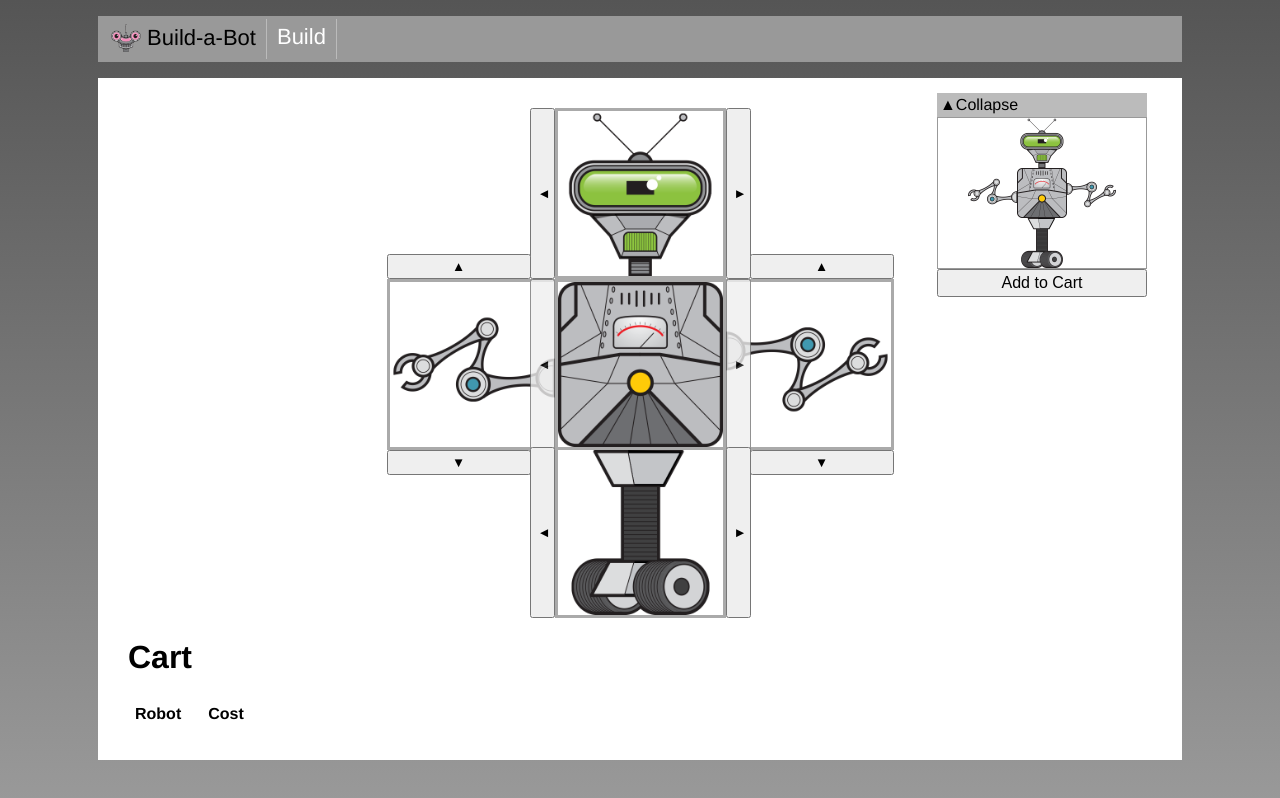
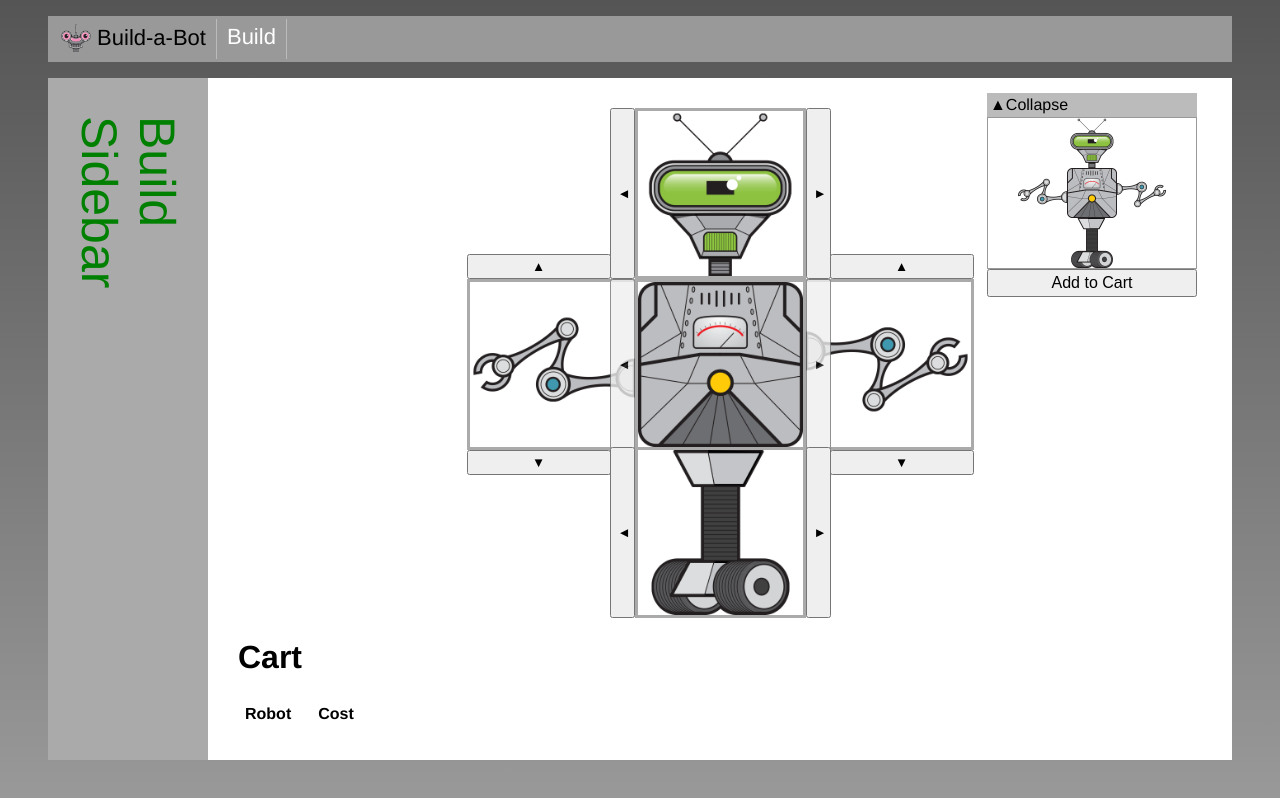
Before and after one commit to mgarnick1/build-a-bot, a Vue app: page /#/build in a window 1280 px wide. Built offline with nearby package versions, Linux system fonts and the light colour scheme.

Commit message:
add sidebars and add named views

```diff
--- a/src/App.vue
+++ b/src/App.vue
@@ -15,15 +15,20 @@
         </ul>
       </nav>
     </header>
-    <main>
-      <router-view/>
-    </main>
+    <div class="container">
+      <aside class="aside">
+        <router-view name="sidebar"/>
+      </aside>
+      <main>
+        <router-view/>
+      </main>
+    </div>
   </div>
 </template>
 
 <script>
 export default {
-  name: 'app',
+  name: "app"
 };
 </script>
 <style>
@@ -39,16 +44,15 @@
 }
 
 main {
-  margin: 0 auto;
   padding: 30px;
   background-color: #fff;
-  width: 1024px;
+  width: 964px;
   min-height: 300px;
 }
 
 header {
   background-color: #999;
-  width: 1084px;
+  width: 1184px;
   margin: 0 auto;
 }
 ul {
@@ -72,4 +76,15 @@
 .router-link-active {
   color: white;
 }
+.container {
+  display: flex;
+  margin: 10px auto 0 auto;
+  justify-content: center;
+}
+.aside {
+  padding: 30px;
+  background-color: #aaa;
+  width: 100px;
+  min-height: 300px;
+}
 </style>
--- a/src/router/index.js
+++ b/src/router/index.js
@@ -8,6 +8,8 @@
 import RobotArms from '../parts/RobotArms.vue';
 import RobotTorsos from '../parts/RobotTorsos.vue';
 import RobotBases from '../parts/RobotBases.vue';
+import SideBarStandard from '../sidebars/SideBarStandard.vue';
+import SideBarBuild from '../sidebars/SideBarBuild.vue';
 
 Vue.use(Router);
 
@@ -16,12 +18,18 @@
     {
       path: '/',
       name: 'Home',
-      component: HomePage,
+      components: {
+        default: HomePage,
+        sidebar: SideBarStandard,
+      },
     },
     {
       path: '/build',
       name: 'Build',
-      component: RobotBuilder,
+      components: {
+        default: RobotBuilder,
+        sidebar: SideBarBuild,
+      },
     },
     {
       path: '/parts/browse',
--- /dev/null
+++ b/src/sidebars/SideBarBuild.vue
@@ -0,0 +1,17 @@
+<template>
+  <div class="sidebar">Build Sidebar</div>
+</template>
+
+<script>
+export default {
+  name: "Build"
+};
+</script>
+
+<style scoped>
+.sidebar {
+  font-size: 50px;
+  transform: rotate(90deg);
+  color: green;
+}
+</style>
--- /dev/null
+++ b/src/sidebars/SideBarStandard.vue
@@ -0,0 +1,16 @@
+<template>
+  <div class="sidebar">Standard Sidebar</div>
+</template>
+
+<script>
+export default {
+  name: "Standard"
+};
+</script>
+
+<style scoped>
+.sidebar {
+  font-size: 50px;
+  transform: rotate(90deg);
+}
+</style>
```
